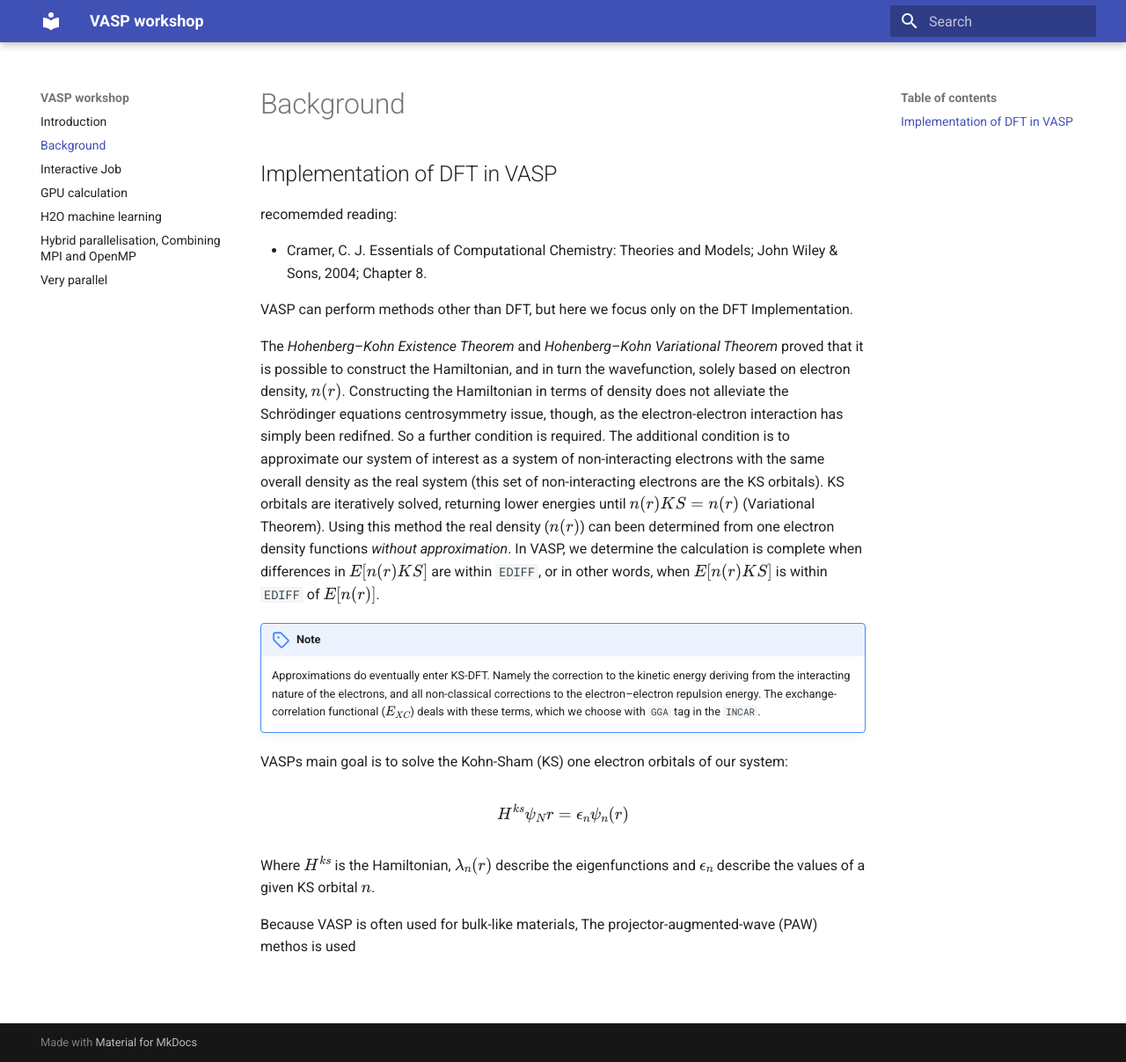
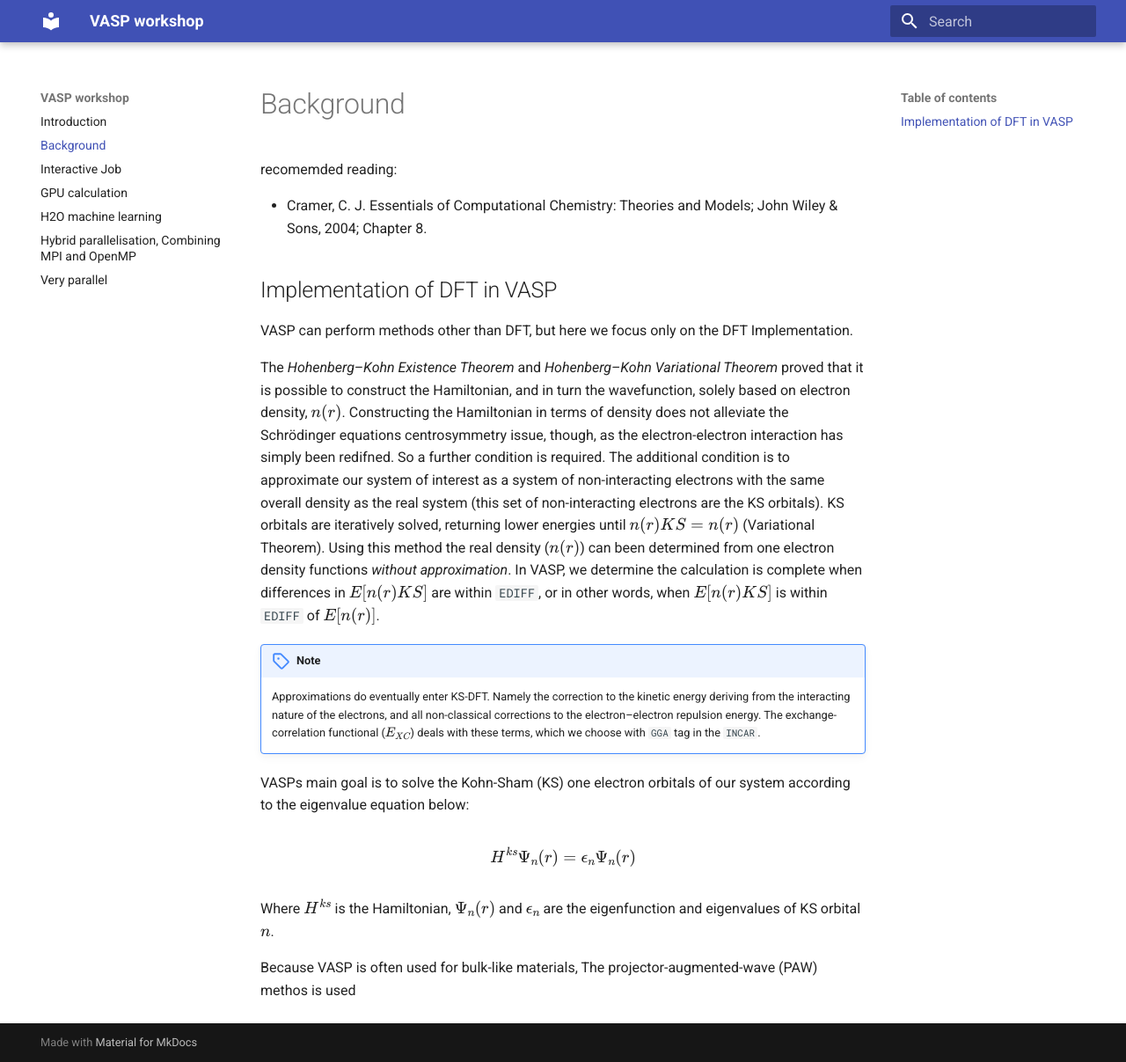
Before and after one commit to Johnryder23/VASP_workshop, an MkDocs documentation site: the page built from docs/background.md, in a window 1280 px wide and 1207 px high. Shown: the whole window at 88% size. Built offline with MkDocs 1.6.1 and Material for MkDocs 9.7.7, drawn with Linux system fonts in a browser that asks for light colours.

Commit message:
small additions

```diff
--- a/docs/background.md
+++ b/docs/background.md
@@ -1,9 +1,9 @@
-##Implementation of DFT in VASP
-
 recomemded reading:
 
 - Cramer, C. J. Essentials of Computational Chemistry: Theories and Models; John
 Wiley & Sons, 2004; Chapter 8.
+
+##Implementation of DFT in VASP
 
 VASP can perform methods other than DFT, but here we focus only on the DFT Implementation.
 
@@ -12,12 +12,12 @@ The *Hohenberg–Kohn Existence Theorem* and *Hohenberg–Kohn Variational Theor
 !!! note
     Approximations do eventually enter KS-DFT. Namely the correction to the kinetic energy deriving from the interacting nature of the electrons, and all non-classical corrections to the electron–electron repulsion energy. The exchange-correlation functional ($E_{XC}$) deals with these terms, which we choose with `GGA` tag in the `INCAR`.
 
-VASPs main goal is to solve the Kohn-Sham (KS) one electron orbitals of our system:
+VASPs main goal is to solve the Kohn-Sham (KS) one electron orbitals of our system according to the eigenvalue equation below:
 
 $$
-H^{ks}\psi_N{r}=\epsilon_n \psi_n(r)
+H^{ks}\Psi_n(r)=\epsilon_n \Psi_n(r)
 $$
 
-Where $H^{ks}$ is the Hamiltonian,  $\lambda_n(r)$ describe the eigenfunctions and $\epsilon_n$ describe the values of a given KS orbital $n$.
+Where $H^{ks}$ is the Hamiltonian, $\Psi_n(r)$ and $\epsilon_n$ are the eigenfunction and eigenvalues of KS orbital $n$.
 
 Because VASP is often used for bulk-like materials,         The projector-augmented-wave (PAW) methos is used
```
